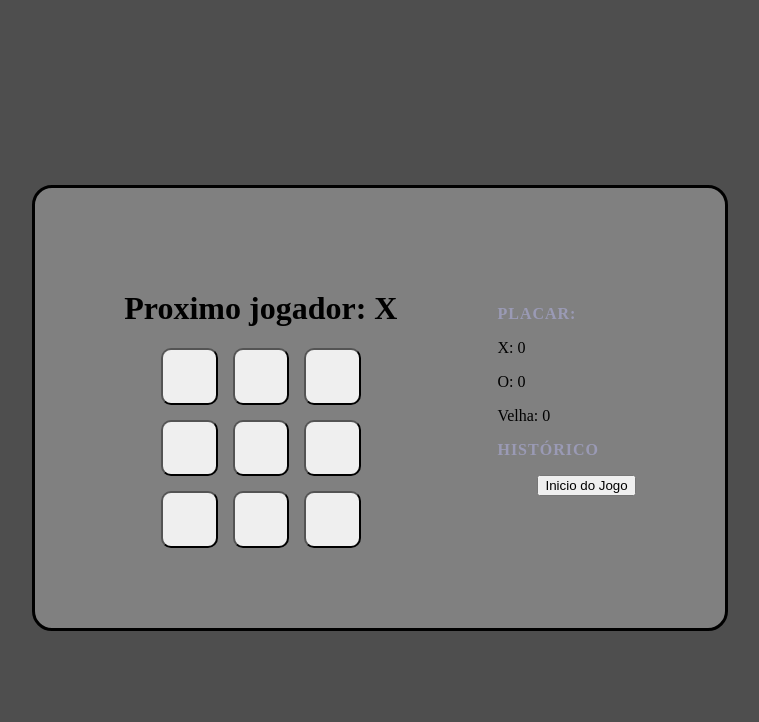
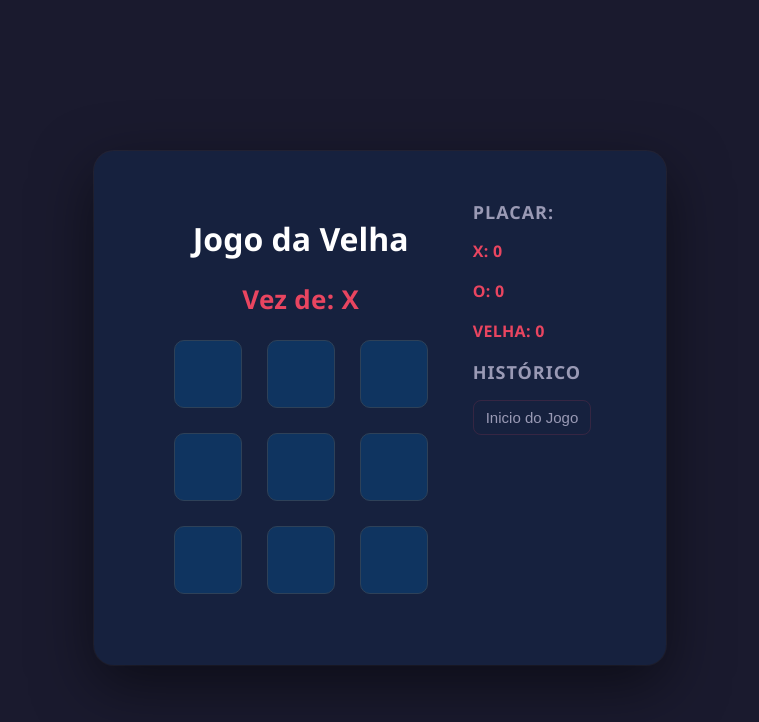
Before and after one commit to Caua-Giovani/jogo-da-velha, a React (Vite) app: page / in a window 1280 px wide. Shown: the top 722 px of the page, without its empty margins (260-1019 px from the left). Built offline with nearby package versions, Linux system fonts and the light colour scheme.

Commit message:
Modify: terminei o css, por enquanto e adicionei umas coisas

```diff
--- a/src/components/Board/Board.jsx
+++ b/src/components/Board/Board.jsx
@@ -27,12 +27,13 @@ function Board({xProximo, quadrados, naJogada}) {
     } else if(vencedor === 'Empate'){
         status = 'Empate!'
     } else {
-        status = 'Proximo jogador: ' + (xProximo ? 'X' : 'O');
+        status = 'Vez de: ' + (xProximo ? 'X' : 'O');
     }
 
     return(
         <>
-            <h1 className={styles.status}>{status}</h1>
+            <h1 className={styles.titulo}>Jogo da Velha</h1>
+            <h2 className={styles.status}>{status}</h2>
             <div className={styles.tabuleiro}>
                     <Square valor={quadrados[0]} funcaoQuadrado={() => clickSquare(0)}/>
                     <Square valor={quadrados[1]} funcaoQuadrado={() => clickSquare(1)}/>
--- a/src/components/Board/board.module.css
+++ b/src/components/Board/board.module.css
@@ -3,6 +3,17 @@
     grid-template-columns: repeat(3,1fr);
     grid-template-rows: repeat(3,1fr);
     grid-gap: 15px;
-    height: 200px;
-    width: 200px;
 }
+
+.titulo{
+    margin: 0 ;
+    color: white;
+}
+
+.status{
+    margin-bottom: 18px;
+    color: rgb(233, 69, 96);
+    font-size: 26px;
+    font-weight: 600;
+    letter-spacing: 0.3px;
+}
--- a/src/components/Game/Game.jsx
+++ b/src/components/Game/Game.jsx
@@ -67,7 +67,7 @@ function Game() {
                 <div className={styles.gameInfo}>
                     <Placar placar={placar}/>
                     <h1>HISTÓRICO</h1>
-                    <ol className={styles.lista}>{movimentos}</ol>
+                    <ul className={styles.lista}>{movimentos}</ul>
                 </div>
 
             </div>
--- a/src/components/Game/game.module.css
+++ b/src/components/Game/game.module.css
@@ -1,23 +1,25 @@
 body{
-    background-color: rgb(78, 78, 78);
+    background-color: #1a1a2e;
     display: flex;
     align-items: center;
     height: 100vh;
     justify-content: center;
+    font-family: 'Segoe UI', system-ui, -apple-system, sans-serif;
 }
 
 .game{
-    background-color: gray;
-    padding: 70px;
+    display: flex;
+    flex-direction: row;
+    gap: 40px;
+    align-items: flex-start;
+    background: rgb(22, 33, 62);
     border-radius: 20px;
-    border: 3px solid black;
-    display: flex;
+    padding: 32px 36px;
+    box-shadow: rgba(0, 0, 0, 0.5) 0px 20px 60px, rgba(255, 255, 255, 0.05) 0px 0px 0px 1px;
+    width: 500px;
     justify-content: center;
     align-items: center;
-    flex-direction: row;
-    gap: 100px;
-    width: 550px;
-    height: 300px;
+    height: 450px;
 }
 
 .gameBoard{
@@ -29,19 +31,49 @@ body{
 
 .gameInfo h1{
     color: #9a9ab5;
-    font-size: 16px;
+    font-size: 18px;
     font-weight: 700;
     letter-spacing: 1px;
-    text-transform: 'uppercase';
+    text-transform: uppercase;
     margin: 0 0 10px 0;
 
 }
 
-.lista li{
-    list-style: none;
+.lista li button{
+    background: transparent;
+    border: 1px solid rgba(233, 69, 96, 0.15);
+    border-radius: 8px;
+    padding: 8px 12px;
+    color: rgb(154, 154, 181);
+    font-size: 15px;
+    text-align: left;
+    cursor: pointer;
+    transition: background 0.15s, color 0.15s, border-color 0.15s;
 }
+
+
+.lista li button:hover{
+    background: rgba(233, 69, 96, 0.15);
+    border: 1px solid rgb(233, 69, 96);
+    border-radius: 8px;
+    padding: 8px 12px;
+    color: rgb(233, 69, 96);
+    font-size: 15px;
+    text-align: left;
+    cursor: pointer;
+    transition: background 0.15s, color 0.15s, border-color 0.15s;
+}
+
 .lista{
     display: flex;
     flex-direction: column;
     justify-content: flex-end;
+    height: 200px;
+    justify-content: flex-start;
+    overflow:auto;
 }
+
+ul{
+    padding-inline-start: 0;
+    list-style: none;
+}
--- a/src/components/Placar/placar.module.css
+++ b/src/components/Placar/placar.module.css
@@ -0,0 +1,17 @@
+.placar h1{
+    color: #9a9ab5;
+    font-size: 18px;
+    font-weight: 700;
+    letter-spacing: 1px;
+    text-transform: uppercase;
+    margin: 0 0 10px 0;
+}
+
+.placar p{
+    margin-bottom: 18px;
+    color: rgb(233, 69, 96);
+    font-size: 16px;
+    font-weight: 600;
+    letter-spacing: 0.3px;
+    text-transform: uppercase;
+}
--- a/src/components/Square/square.module.css
+++ b/src/components/Square/square.module.css
@@ -1,5 +1,14 @@
 .square{
-    width: 100%;
-    height: 100%;
+    background: rgb(15, 52, 96);
     border-radius: 10px;
+    margin: 5px;
+    font-size: 34px;
+    font-weight: 800;
+    height: 68px;
+    width: 68px;
+    padding: 0px;
+    text-align: center;
+    cursor: pointer;
+    color: rgb(234, 234, 234);
+    border: 1.5px solid rgb(46, 65, 88);
 }
```
